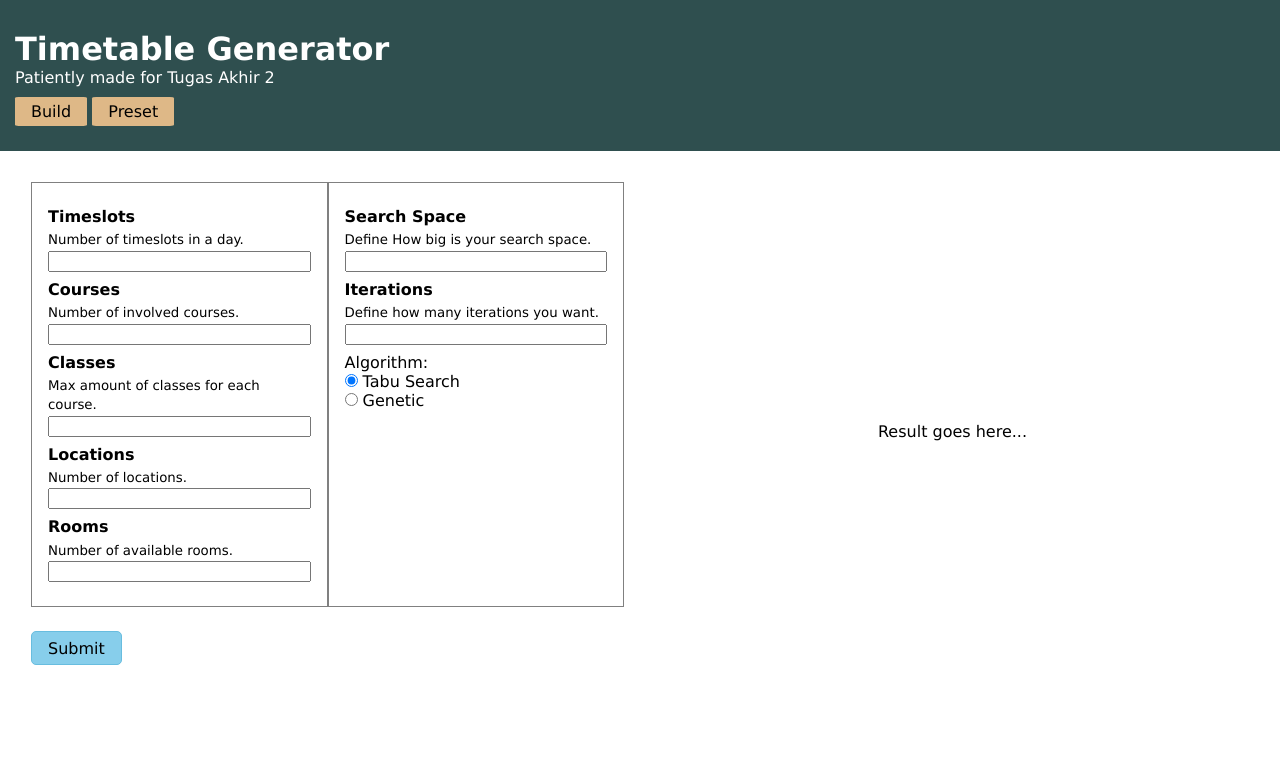
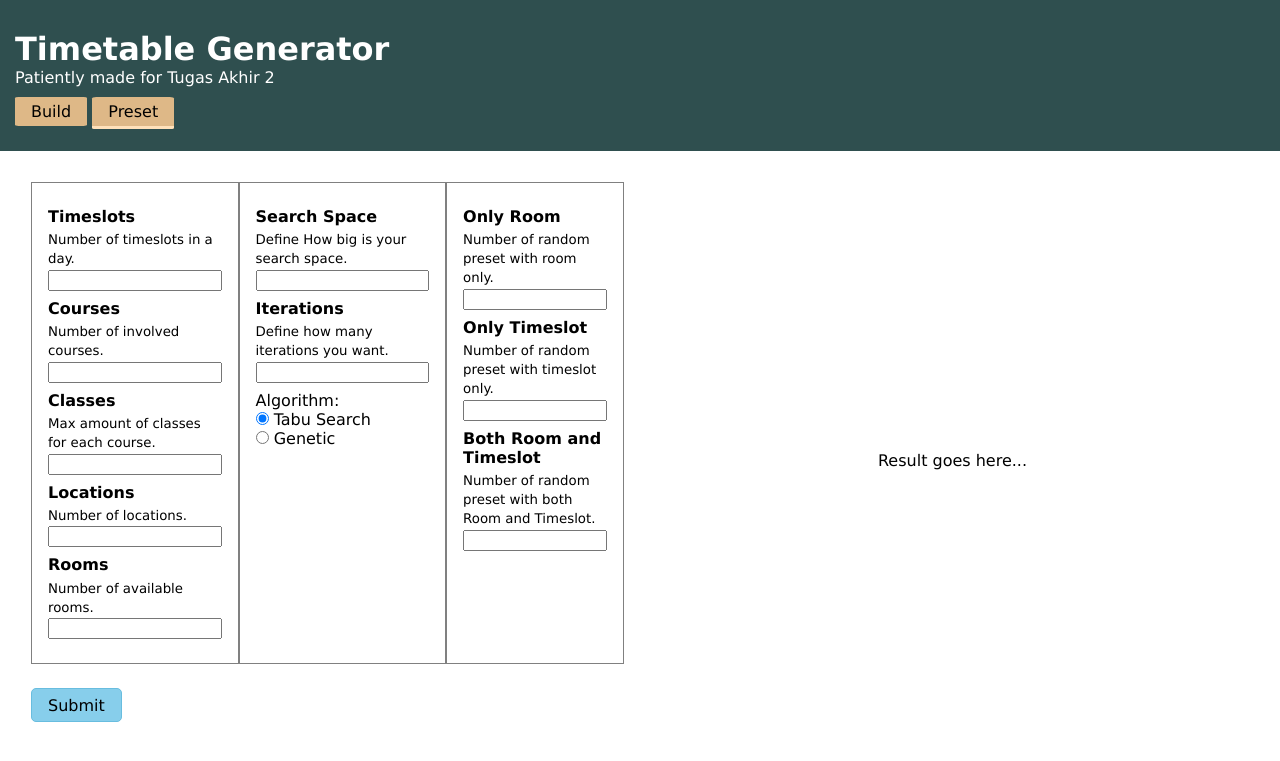
Before and after one commit to darielgaizta/TA, a Django app: page /timetable/ui/preset in a window 1280 px wide. Shown: the top 761 px of the page. Run offline with Django 4.2, Linux system fonts and the light colour scheme.

Commit message:
finishing ui preset

```diff
--- a/src/static/base.css
+++ b/src/static/base.css
@@ -27,6 +27,10 @@
 
 .nav-link:hover {
     background-color: rgb(255, 225, 186);
+}
+
+.nav-active {
+    border-bottom: 3px solid rgb(255, 225, 186);
 }
 
 .form-wrapper {
--- a/src/static/preset.css
+++ b/src/static/preset.css
@@ -3,14 +3,13 @@
     grid-template-columns: 50% 50%;
 }
 
-#form-build-wrapper {
+#form-input-wrapper {
     display: grid;
-    grid-template-columns: 50% 50%;
-    height: 100%;
+    grid-template-columns: 35% 35% 30%;
     width: 100%;
 }
 
-#form-problem, #form-params {
+#form-problem, #form-params, #form-preset {
     padding: 1em;
     border: 1px solid gray;
     width: 100%;
--- a/src/templates/base.html
+++ b/src/templates/base.html
@@ -7,6 +7,7 @@
     <meta name="description" content="">
     <meta name="viewport" content="width=device-width, initial-scale=1">
     <link rel="stylesheet" type="text/css" href="{% static 'base.css' %}">
+    <script src="https://ajax.googleapis.com/ajax/libs/jquery/3.6.0/jquery.min.js"></script>
     {% block css %}
     {% endblock %}
     {% block title %}
--- a/src/templates/preset.html
+++ b/src/templates/preset.html
@@ -10,11 +10,18 @@
 <link rel="stylesheet" href="{% static 'preset.css' %}">
 {% endblock %}
 
+{% block jquery %}
+<script type="text/javascript">
+	$(document).ready(function(){
+		$("#preset").addClass("nav-active");
+	})
+</script>
+{% endblock %}
+
 {% block content %}
 <main class="container">
     <form action="{% url 'ui_preset' %}" method="POST" class="form-wrapper">
-        {% csrf_token %}
-        <div id="form-build-wrapper">
+        <div id="form-input-wrapper">
             <div id="form-problem">
                 <div class="form-group">
                     <label for="timeslots">Timeslots</label>
@@ -65,6 +72,23 @@
                     </div>
                 </div>
             </div>
+            <div id="form-preset">
+                <div class="form-group">
+                    <div class="form-group">
+                        <label for="only_room">Only Room</label>
+                        <small>Number of random preset with room only.</small>
+                        <input type="number" name="only_room" id="only_room" min="0">
+                    </div>
+                    <label for="only_timeslot">Only Timeslot</label>
+                    <small>Number of random preset with timeslot only.</small>
+                    <input type="number" name="only_timeslot" id="only_timeslot" min="0">
+                </div>
+                <div class="form-group">
+                    <label for="both_room_timeslot">Both Room and Timeslot</label>
+                    <small>Number of random preset with both Room and Timeslot.</small>
+                    <input type="number" name="both_room_timeslot" id="both_room_timeslot" min="0">
+                </div>
+            </div>
         </div>
         <button type="submit">Submit</button>
     </form>
```
Also changed, not shown: src/templates/build.html (+8 -0 lines).
